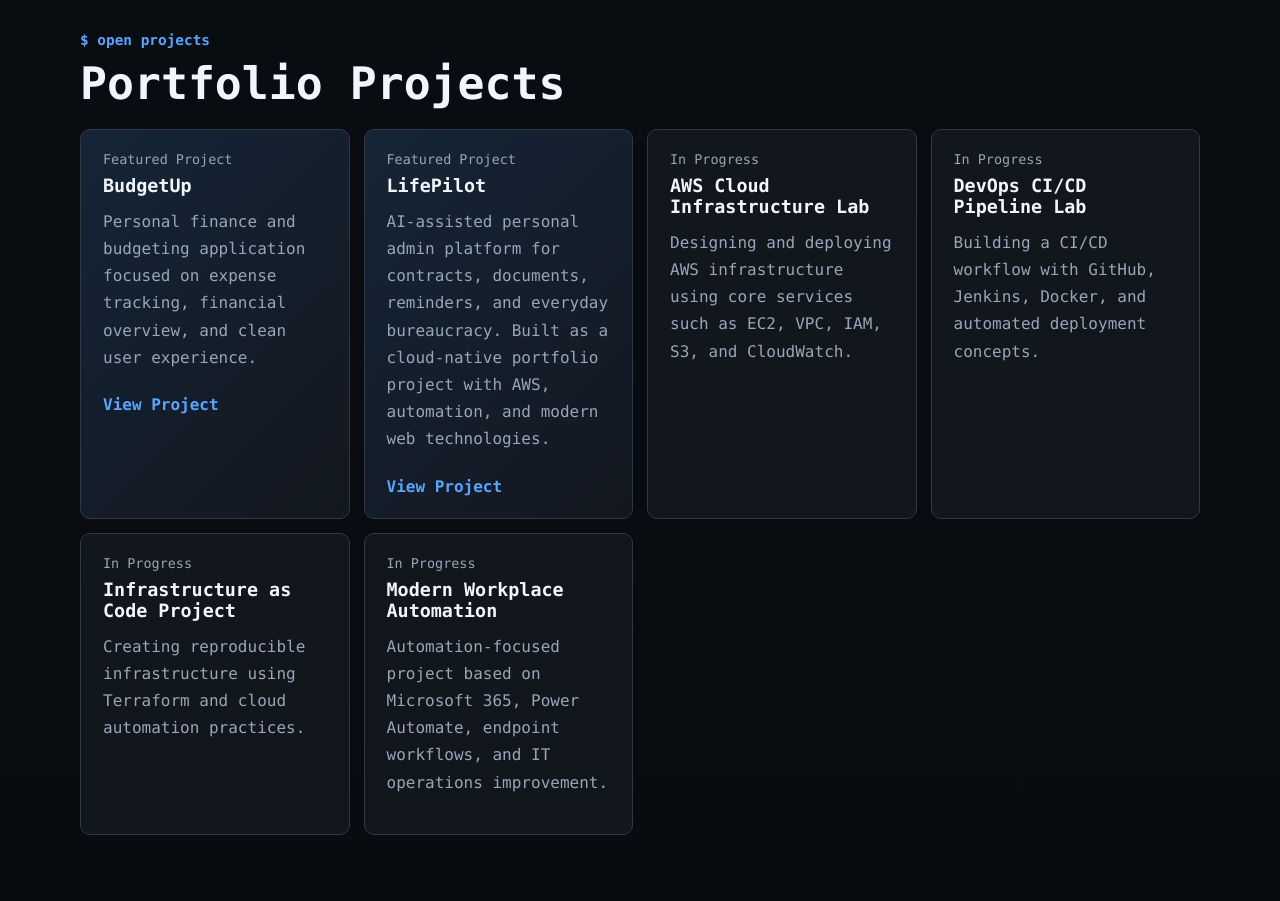
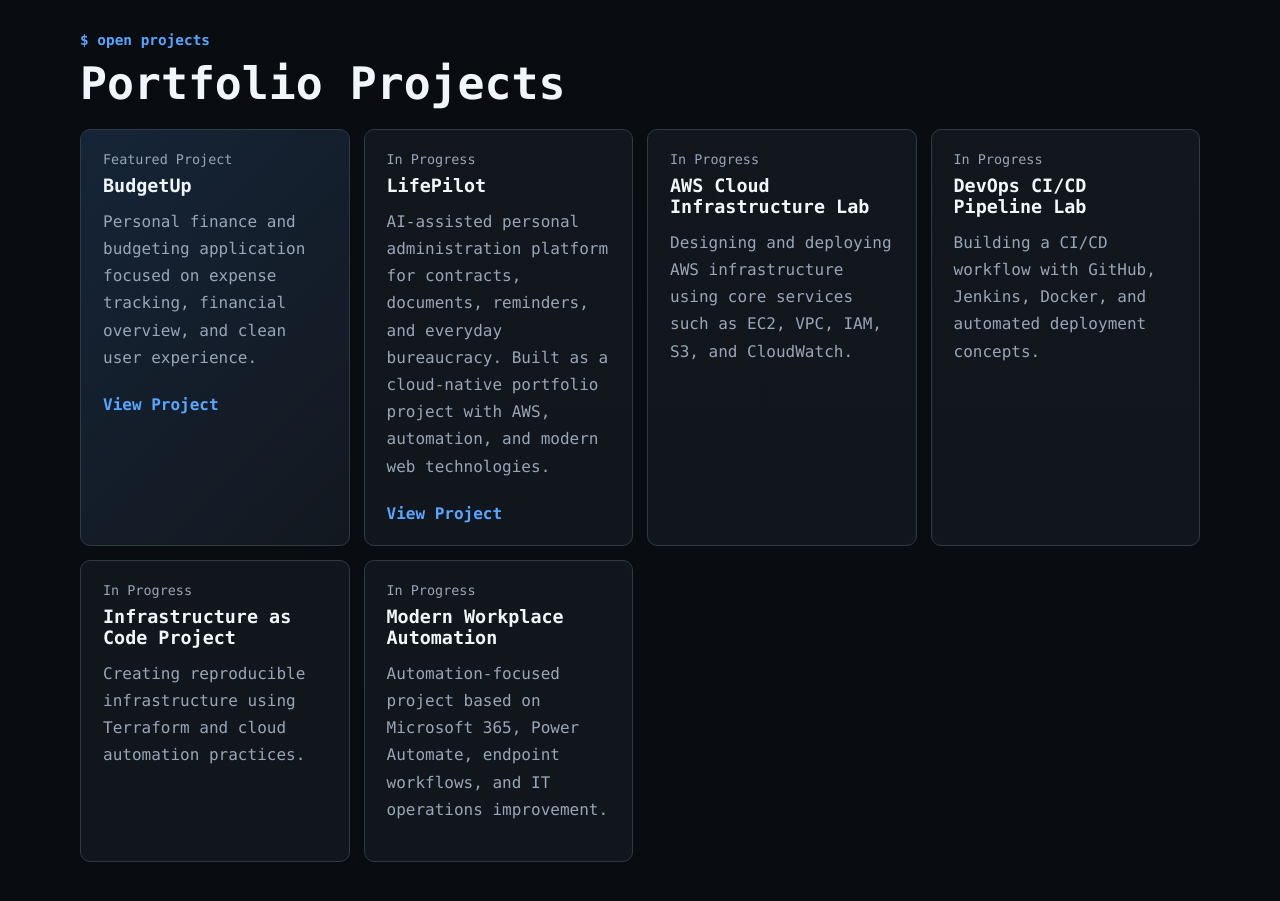
Before and after one commit to farooghyousefi/portfolio, a plain HTML site: page index.html in a window 1280 px wide. Shown: the part 3180-4081 px from the top of the page. Drawn offline with Linux system fonts and the light colour scheme; files whose address does not match are found by name.

Commit message:
Update LifePilot project card details

```diff
--- a/index.html
+++ b/index.html
@@ -286,16 +286,15 @@ rel="noreferrer"
 <span data-i18n="projects.viewProject">View Project</span>
 </a>
 </article>
-<article class="project-card featured-project">
-<span class="card-index">Featured Project</span>
+        <article class="project-card">
+          <span class="card-index">In Progress</span>
           <h3>LifePilot</h3>
           <p>
-AI-assisted personal admin platform for contracts, documents, reminders,
-and everyday bureaucracy. Built as a cloud-native portfolio project with
-AWS, automation, and modern web technologies.
+            AI-assisted personal administration platform for contracts, documents,
+            reminders, and everyday bureaucracy. Built as a cloud-native portfolio
+            project with AWS, automation, and modern web technologies.
           </p>
           <a
-            href="https://github.com/farooghyousefi/lifepilot"
             href="https://lifepilot.farooghyousefi.com"
             target="_blank"
             rel="noreferrer"
```
Lines whose indentation alone changed are shown as unchanged.
